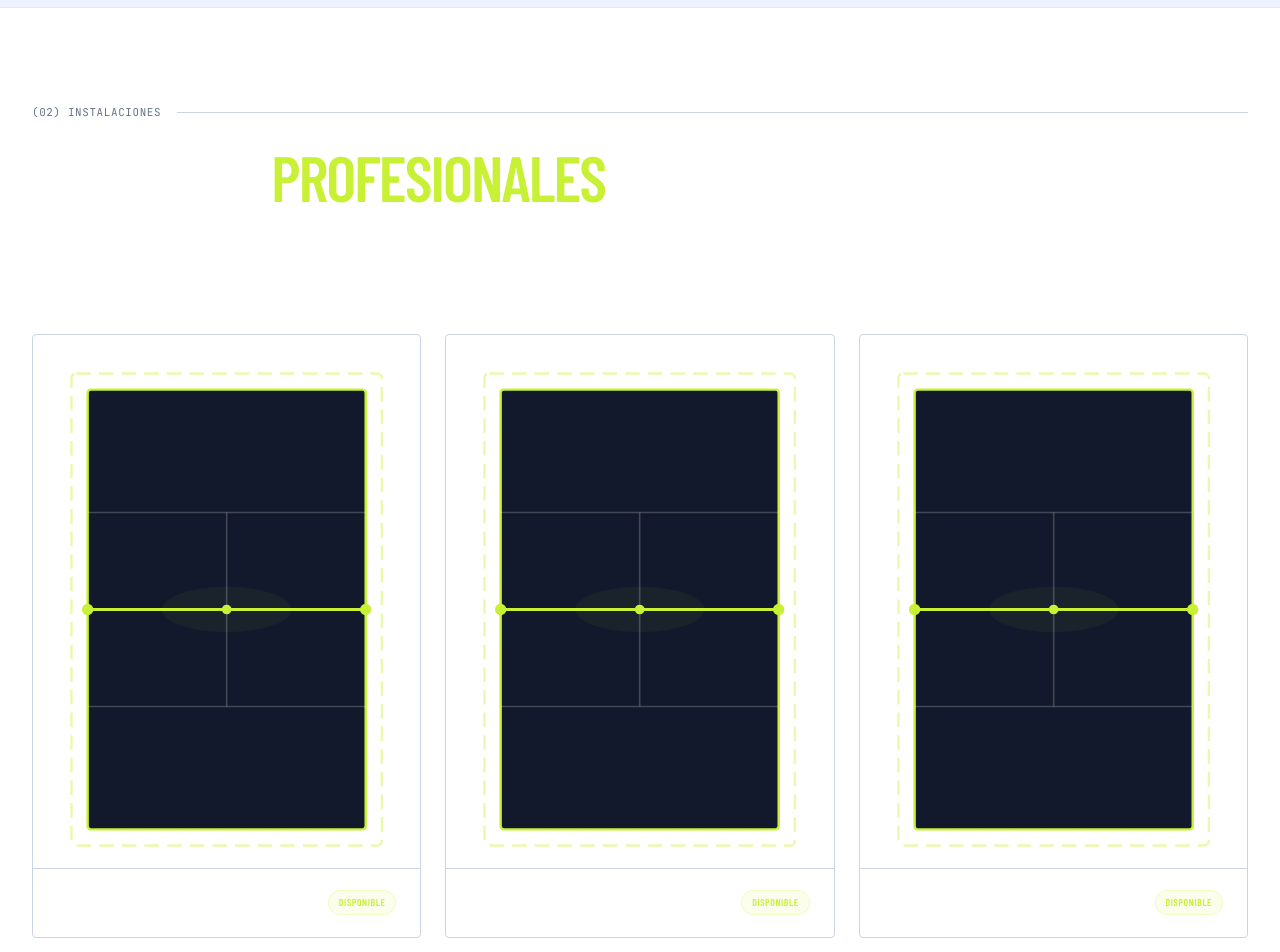
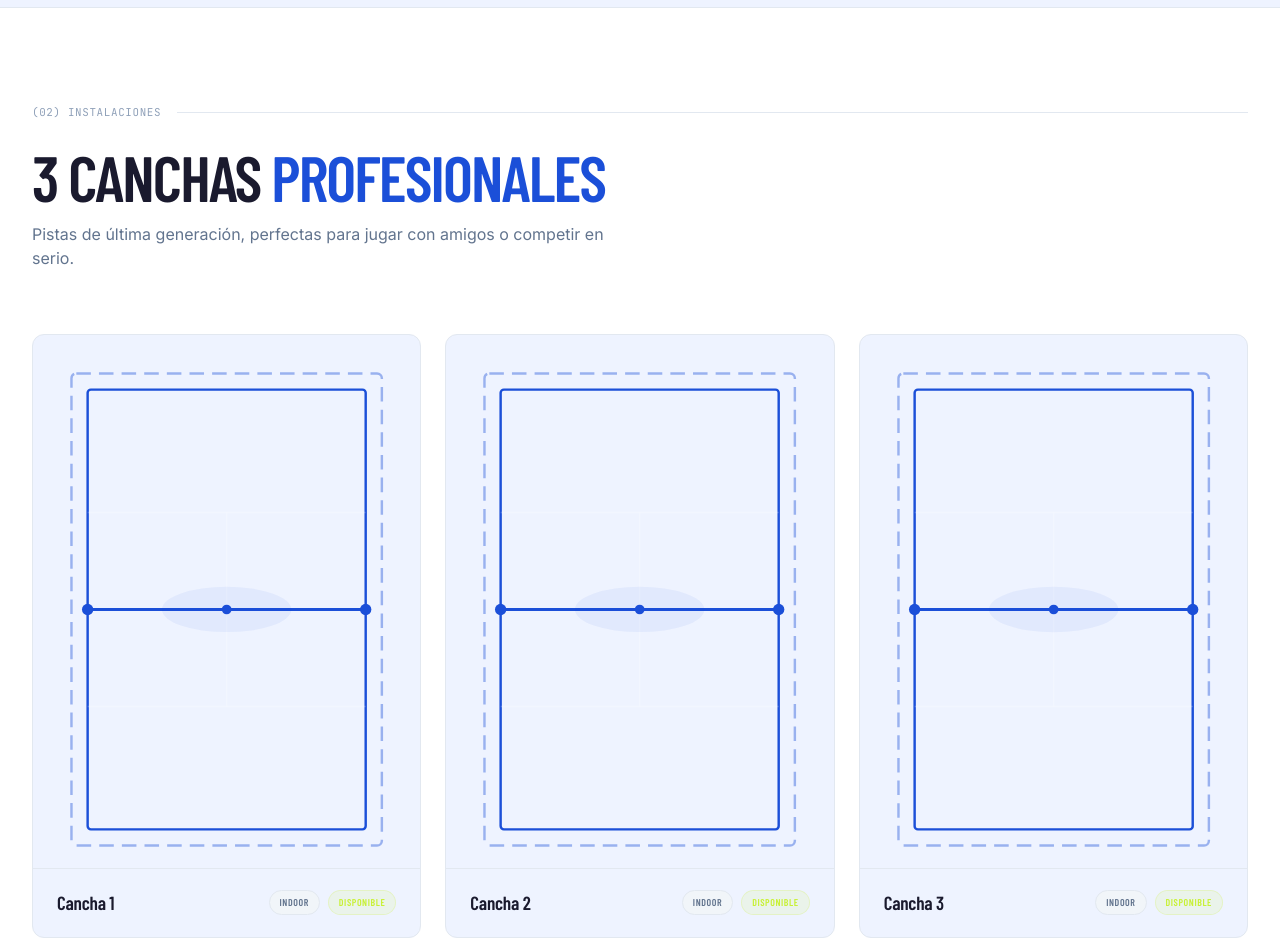
Before and after one commit to kretar24/padel-page, a Next.js app: page / in a window 1280 px wide. Shown: the part 1400-2352 px from the top of the page. Built offline with nearby package versions, Linux system fonts and the light colour scheme; a web font is replaced by a local one.

Commit message:
feat: courts — white bg, blue-light cards, blue SVG

```diff
--- a/src/components/Courts.tsx
+++ b/src/components/Courts.tsx
@@ -20,7 +20,7 @@ function CourtTopViewSVG() {
         width="192"
         height="292"
         rx="3"
-        stroke="#C8F135"
+        stroke="#1B4FD8"
         strokeWidth="1.5"
         strokeDasharray="9 5"
         fill="none"
@@ -32,19 +32,19 @@ function CourtTopViewSVG() {
         width="172"
         height="272"
         rx="2"
-        fill="#13192C"
-        stroke="#C8F135"
+        fill="#EEF3FF"
+        stroke="#1B4FD8"
         strokeWidth="1.5"
       />
-      <line x1="14" y1="150" x2="186" y2="150" stroke="#C8F135" strokeWidth="2" />
-      <circle cx="14" cy="150" r="3.5" fill="#C8F135" />
-      <circle cx="186" cy="150" r="3.5" fill="#C8F135" />
+      <line x1="14" y1="150" x2="186" y2="150" stroke="#1B4FD8" strokeWidth="2" />
+      <circle cx="14" cy="150" r="3.5" fill="#1B4FD8" />
+      <circle cx="186" cy="150" r="3.5" fill="#1B4FD8" />
       <line x1="14" y1="90" x2="186" y2="90" stroke="white" strokeWidth="1" opacity="0.2" />
       <line x1="100" y1="90" x2="100" y2="150" stroke="white" strokeWidth="1" opacity="0.2" />
       <line x1="14" y1="210" x2="186" y2="210" stroke="white" strokeWidth="1" opacity="0.2" />
       <line x1="100" y1="150" x2="100" y2="210" stroke="white" strokeWidth="1" opacity="0.2" />
-      <circle cx="100" cy="150" r="3" fill="#C8F135" />
-      <ellipse cx="100" cy="150" rx="40" ry="14" fill="#C8F135" opacity="0.04" />
+      <circle cx="100" cy="150" r="3" fill="#1B4FD8" />
+      <ellipse cx="100" cy="150" rx="40" ry="14" fill="#1B4FD8" opacity="0.06" />
     </svg>
   );
 }
@@ -60,7 +60,7 @@ export default function Courts() {
   const isInView = useInView(ref, { once: true, amount: 0.15 });
 
   return (
-    <section id="canchas" className="py-24 bg-navy border-b border-line" ref={ref}>
+    <section id="canchas" className="py-24 bg-white border-b border-slate-200" ref={ref}>
       <div className="max-w-7xl mx-auto px-4 sm:px-6 lg:px-8">
         <motion.div
           initial={{ opacity: 0, y: 20 }}
@@ -69,19 +69,19 @@ export default function Courts() {
           className="mb-16"
         >
           <div className="flex items-center gap-4 mb-6">
-            <span className="font-mono text-[0.68rem] text-muted uppercase tracking-[0.06em]">
+            <span className="font-mono text-[0.68rem] text-slate-400 uppercase tracking-[0.06em]">
               (02) Instalaciones
             </span>
-            <span className="flex-1 h-px bg-line" />
+            <span className="flex-1 h-px bg-slate-200" />
           </div>
           <h2
-            className="font-heading font-extrabold text-white tracking-[-0.03em]"
+            className="font-heading font-extrabold text-[#1A1A2E] tracking-[-0.03em]"
             style={{ fontSize: "clamp(36px, 5vw, 64px)", lineHeight: 1.02 }}
           >
             3 CANCHAS{" "}
-            <span className="text-lime">PROFESIONALES</span>
+            <span className="text-blue">PROFESIONALES</span>
           </h2>
-          <p className="mt-3 text-white/45 text-[16px] max-w-xl">
+          <p className="mt-3 text-slate-500 text-[16px] max-w-xl">
             Pistas de última generación, perfectas para jugar con amigos o
             competir en serio.
           </p>
@@ -94,18 +94,18 @@ export default function Courts() {
               initial={{ opacity: 0, y: 50 }}
               animate={isInView ? { opacity: 1, y: 0 } : { opacity: 0, y: 50 }}
               transition={{ duration: 0.6, delay: i * 0.15, ease: "easeOut" }}
-              className="bg-navy-card border border-line rounded overflow-hidden"
+              className="bg-blue-light border border-slate-200 rounded-xl overflow-hidden"
             >
               <div className="p-8 pb-4">
                 <CourtTopViewSVG />
               </div>
-              <div className="border-t border-line px-6 py-5">
+              <div className="border-t border-slate-200 px-6 py-5">
                 <div className="flex items-center justify-between">
-                  <h3 className="font-heading text-[19px] font-semibold text-white tracking-[-0.01em]">
+                  <h3 className="font-heading text-[19px] font-semibold text-[#1A1A2E] tracking-[-0.01em]">
                     {court.name}
                   </h3>
                   <div className="flex items-center gap-2">
-                    <span className="font-heading font-semibold text-[0.62rem] text-white/50 uppercase tracking-[0.06em] bg-white/5 border border-white/10 px-2.5 py-1 rounded-full">
+                    <span className="font-heading font-semibold text-[0.62rem] text-slate-500 uppercase tracking-[0.06em] bg-slate-100 border border-slate-200 px-2.5 py-1 rounded-full">
                       Indoor
                     </span>
                     <span className="font-heading font-semibold text-[0.62rem] text-lime uppercase tracking-[0.06em] bg-lime/10 border border-lime/20 px-2.5 py-1 rounded-full">
```
